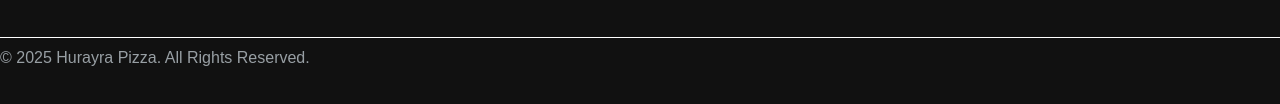
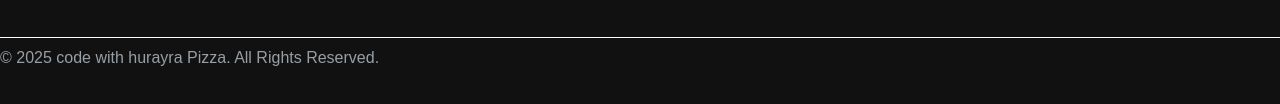
Before and after one commit to codewithhurayra/Pizza-Web-Development, a plain HTML site: page index.html in a window 1280 px wide. Shown: the part 1785-1889 px from the top of the page. Drawn offline with Linux system fonts and the light colour scheme.

Commit message:
Update index.html

```diff
--- a/index.html
+++ b/index.html
@@ -139,7 +139,7 @@
 
   </footer>
   <div id="copyright">
-    <p id="year">© 2025 Hurayra Pizza. All Rights Reserved.</p>
+    <p id="year">© 2025 code with hurayra Pizza. All Rights Reserved.</p>
   </div>
   <script src="script.js"></script>
 
```
